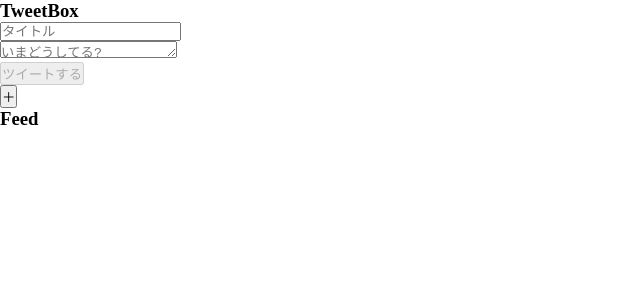
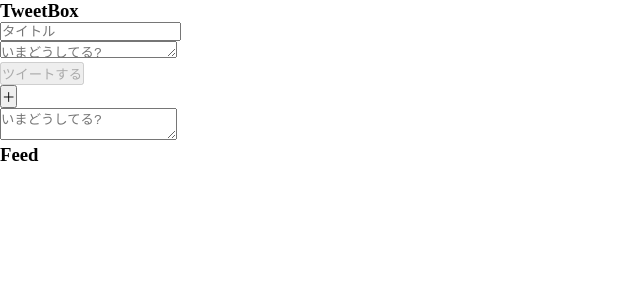
Before and after one commit to Tarec39/TwitterMemo, a React (Create React App) app: page / in a window 1280 px wide. Shown: the top 300 px of the page, without its empty margins (0-640 px from the left). Built offline with nearby package versions, Linux system fonts and the light colour scheme; no server answers.

Commit message:
feature: 追加ツイート画面を作成した。

```diff
--- /dev/null
+++ b/src/components/ThreadText.tsx
@@ -0,0 +1,17 @@
+type props = {
+    value: string
+    onChange: (event: React.ChangeEvent<HTMLTextAreaElement>) => void
+}
+
+export const ThreadText = (props: props) => {
+    return(
+        <div>
+            <textarea
+                value={props.value}
+                onChange={props.onChange}
+                placeholder="いまどうしてる?"
+                required
+            />
+        </div>
+    )
+}
--- a/src/parts/TweetBox/index.tsx
+++ b/src/parts/TweetBox/index.tsx
@@ -2,7 +2,7 @@ import { useTweet } from "../../hooks/useTweet";
 
 //common parts
 import { ThreadBtn } from "../../components/ThreadBtn";
-
+import { ThreadText } from "../../components/ThreadText";
 //Parts
 import { Title } from "./components/Title";
 import { Text } from "./components/Text";
@@ -52,6 +52,11 @@ export const TweetBox = () => {
 
         <ThreadBtn />
 
+        <ThreadText
+            value={textAreaEl}
+            onChange={onChangeTextArea}
+        />
+
         <WordCountIndicator WordNum={calcRemainChar()}/>
         </>
     )
```
